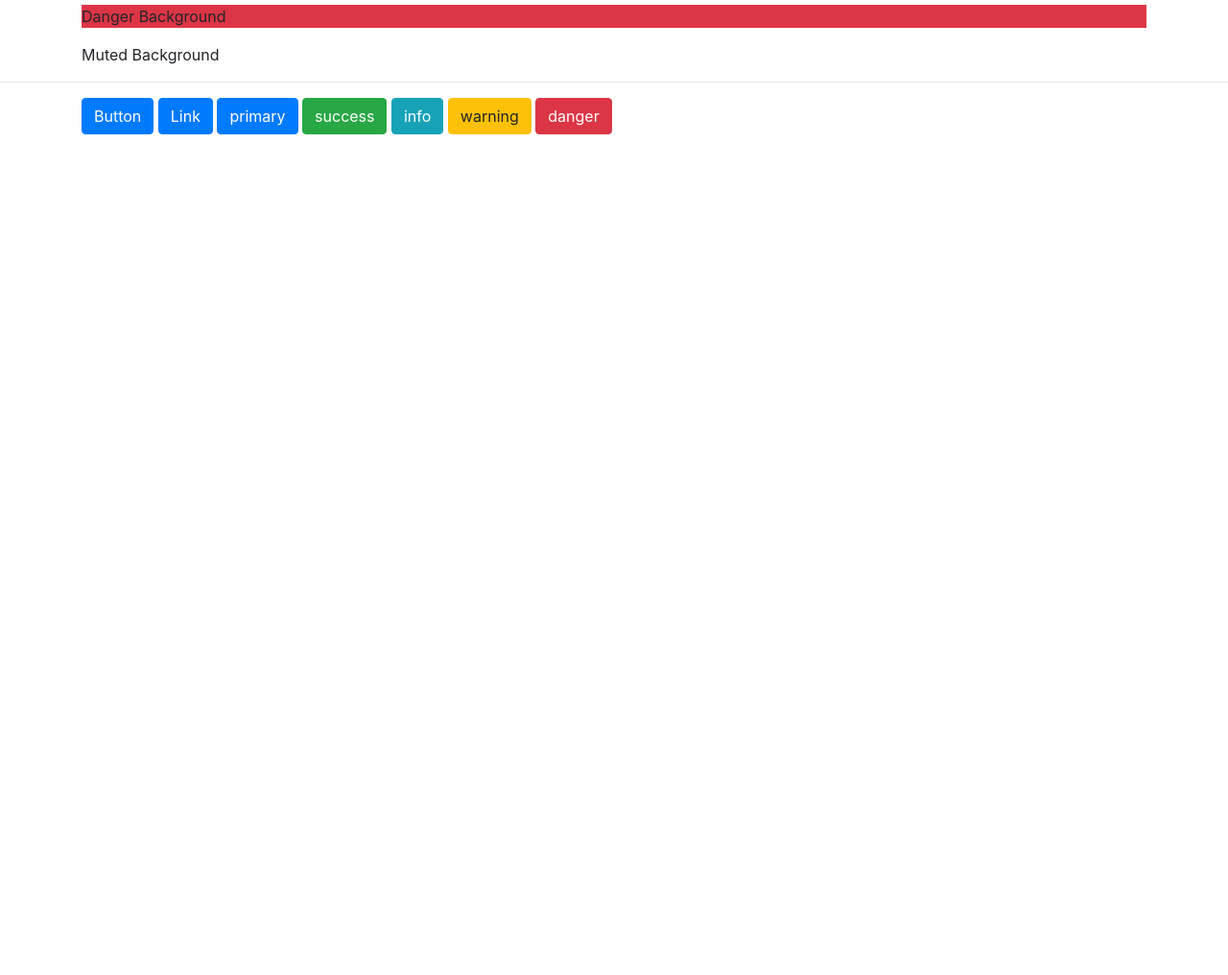
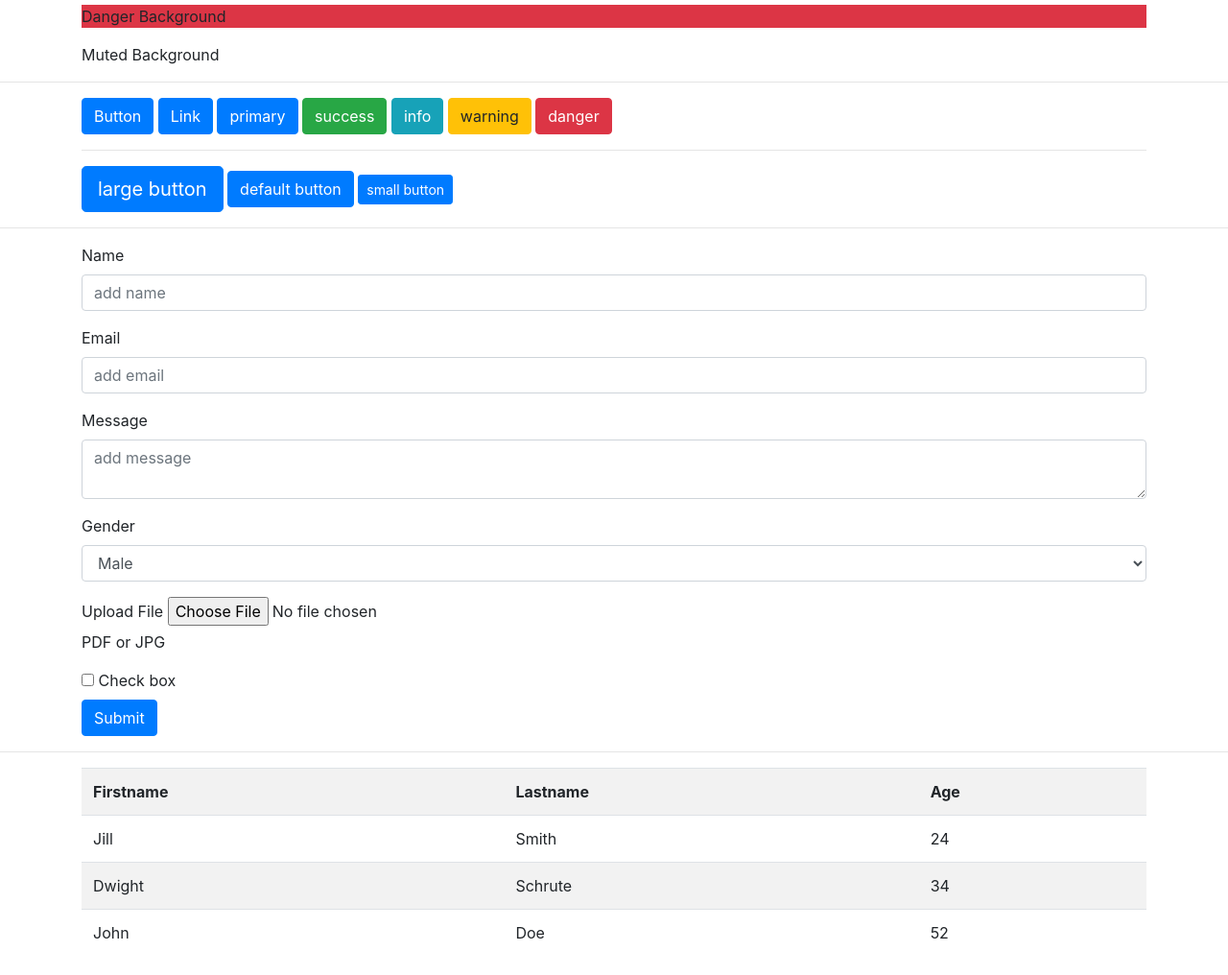
Before and after one commit to im-mattbrown/bootstrap-cheatsheet, a plain HTML site: page index.html in a window 1280 px wide. Shown: the part 1369-2385 px from the top of the page at 96% size. Before the commit the page ends 1669 px from the top, so only its background shows below. Drawn offline with nearby package versions, Linux system fonts and the light colour scheme.

Commit message:
progress on bootstrap cheat sheet

```diff
--- a/index.html
+++ b/index.html
@@ -117,7 +117,88 @@
     <button class="btn btn-info">info</button>
     <button class="btn btn-warning">warning</button>
     <button class="btn btn-danger">danger</button>
+
+    <hr>
+
+    <!--button sizes -->
+    <button class="btn btn-primary btn-lg">large button</button>
+    <button class="btn btn-primary">default button</button>
+    <button class="btn btn-primary btn-sm">small button</button>
   </div>
+
+  <hr>
+
+  <!-- FORMS  -->
+  <div class="container">
+    <form action="">
+      <div class="form-group">
+        <label for="">Name</label>
+        <input type="text" class="form-control" placeholder="add name">
+      </div>
+      <div class="form-group">
+        <label for="">Email</label>
+        <input type="email" class="form-control" placeholder="add email">
+      </div>
+      <div class="form-group">
+        <label for="">Message</label>
+        <textarea type="text" class="form-control" placeholder="add message"></textarea>
+      </div>
+
+      <div class="form-group">
+        <label for="">Gender</label>
+        <select name="" id="" class="form-control">
+          <option value="male">Male</option>
+          <option value="female">Female</option>
+          <option value="other">Not Specified</option>
+        </select>
+      </div>
+
+      <div class="form-group">
+        <label for="">Upload File</label>
+        <input type="file">
+        <p class="help-block">PDF or JPG</p>
+      </div>
+
+      <div class="checkbox">
+        <label for="">
+        <input type="checkbox"> Check box
+        </label>
+      </div>
+
+      <button type="submit" class="btn btn-primary">Submit</button>
+
+    </form>
+  </div>
+
+  <hr>
+
+  <!-- Table -->
+
+  <div class="container">
+    <table class="table table-striped table-hover">
+      <tr>
+        <th>Firstname</th>
+        <th>Lastname</th>
+        <th>Age</th>
+      </tr>
+      <tr>
+        <td>Jill</td>
+        <td>Smith</td>
+        <td>24</td>
+      </tr>
+      <tr>
+        <td>Dwight</td>
+        <td>Schrute</td>
+        <td>34</td>
+      </tr>
+      <tr>
+        <td>John</td>
+        <td>Doe</td>
+        <td>52</td>
+      </tr>
+    </table>
+  </div>
+
   <div class="container"><p>&nbsp</p>
   <p>&nbsp</p>
 <p>&nbsp</p>
```
